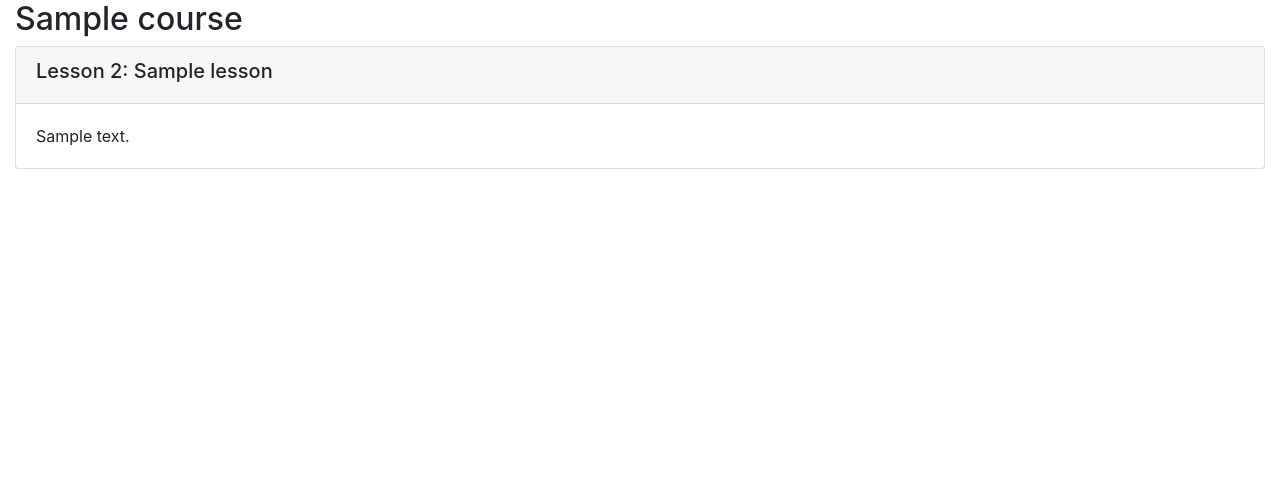
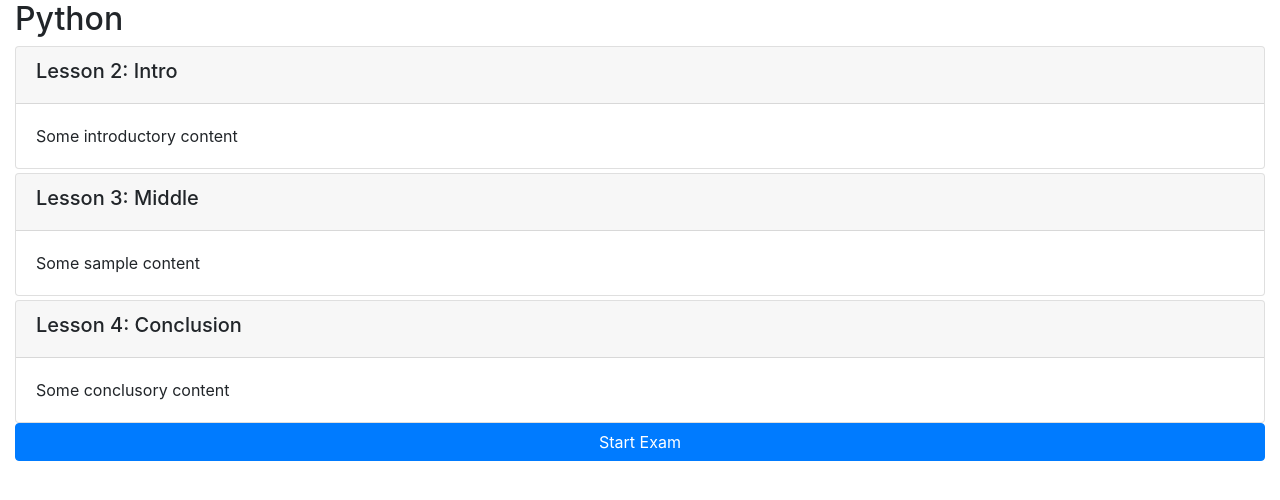
Before and after one commit to broverlord93/online-course-app-django, a Django app: template final_template/onlinecourse/templates/onlinecourse/course_detail_bootstrap.html in a window 1280 px wide. Shown: the part 56-556 px from the top of the page. Run offline with Django 3.2, Linux system fonts and the light colour scheme; the template is opened without the code that fills it: values that come from a table or form of the project are taken from there, others are empty; a user stored in the database is signed in; data comes from the database, SQL or seed files in the repository; tables that the repository leaves empty hold one stand-in row (values such as "Sample post"); some libraries are stand-ins or nearby versions.

Commit message:
Added exam form to course_detail_bootstrap.html
Modified field in Question model (lesson_id -> lesson)

```diff
--- a/final_template/onlinecourse/models.py
+++ b/final_template/onlinecourse/models.py
@@ -103,7 +103,7 @@
     # Other fields and methods you would like to design
 class Question(models.Model):
     # Foreign key to lesson
-    lesson_id = models.ManyToManyField(Lesson)
+    lesson = models.ManyToManyField(Lesson)
     # question text
     question_text = models.TextField()
     # question grade/mark
--- a/final_template/onlinecourse/templates/onlinecourse/course_detail_bootstrap.html
+++ b/final_template/onlinecourse/templates/onlinecourse/course_detail_bootstrap.html
@@ -62,6 +62,9 @@
                 </div>
 
             -->
+            <!-- <div id="exam" class="collapse">
+                Click to expand elements within the collapse div
+            </div> -->
 
             <!-- <HINT> If user is authenticated, show course exam with a list of question -->
 
@@ -97,6 +100,35 @@
 
             <!--Check here to see more details Bootstrap checkbox
              https://www.w3schools.com/bootstrap4/bootstrap_forms_inputs.asp-->
+            {% if user.is_authenticated %}
+            <button data-toggle="collapse" data-target="#exam" class="btn btn-primary btn-block">Start Exam</button>
+            <div id="exam" class="collapse">
+                <form id="questionform" action="point to a submit view" method="post">
+                            <!--... for each question in the course ...-->
+                            {% for lesson in course.lesson_set.all %}
+                            {% for question in lesson.question_set.all %}
+                            <div class="card mt-1">
+                                <div class="card-header"><h5>{{ question.question_text}}</h5></div>
+                                {% csrf_token %}
+                                <div class="form-group">
+                                <!--... for each choice in the question ...-->
+                                {% for choice in question.choice_set.all %}
+                                    <div class="form-check">
+                                        <label class="form-check-label">
+                                            <input type="checkbox" name="choice_{{choice.id}}"
+                                                class="form-check-input" id="{{choice.id}}"
+                                                value="{{choice.id}}">{{ choice.choice_text }}
+                                        </label>
+                                    </div>
+                                {% endfor %}
+                                </div>
+                            </div>
+                            {% endfor %}
+                            {% endfor %}
+                        <input class="btn btn-success btn-block" type="submit" value="Submit">
+                </form>
+            </div>
+            {% endif %}
     </div>
 </body>
 </html>
```
Also changed, not shown: final_template/db.sqlite3, final_template/onlinecourse/migrations/0003_auto_20210819_1333.py (added), final_template/static/media/course_images/download_1.png (added).
